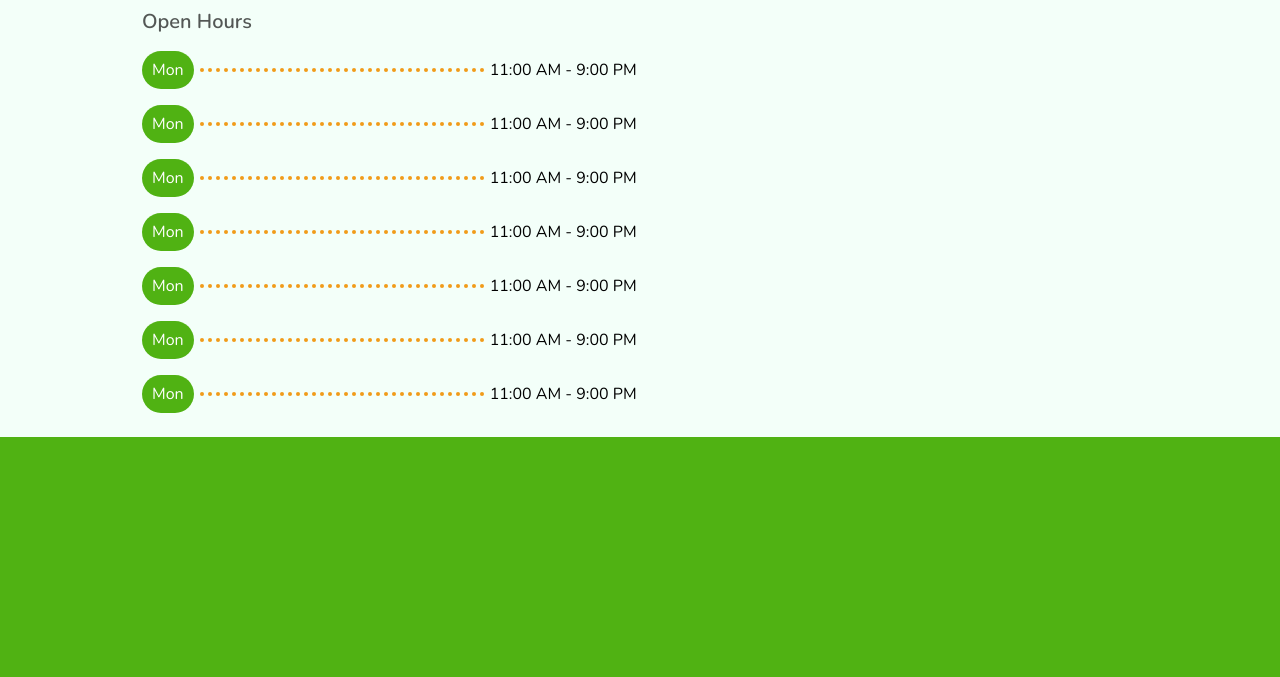
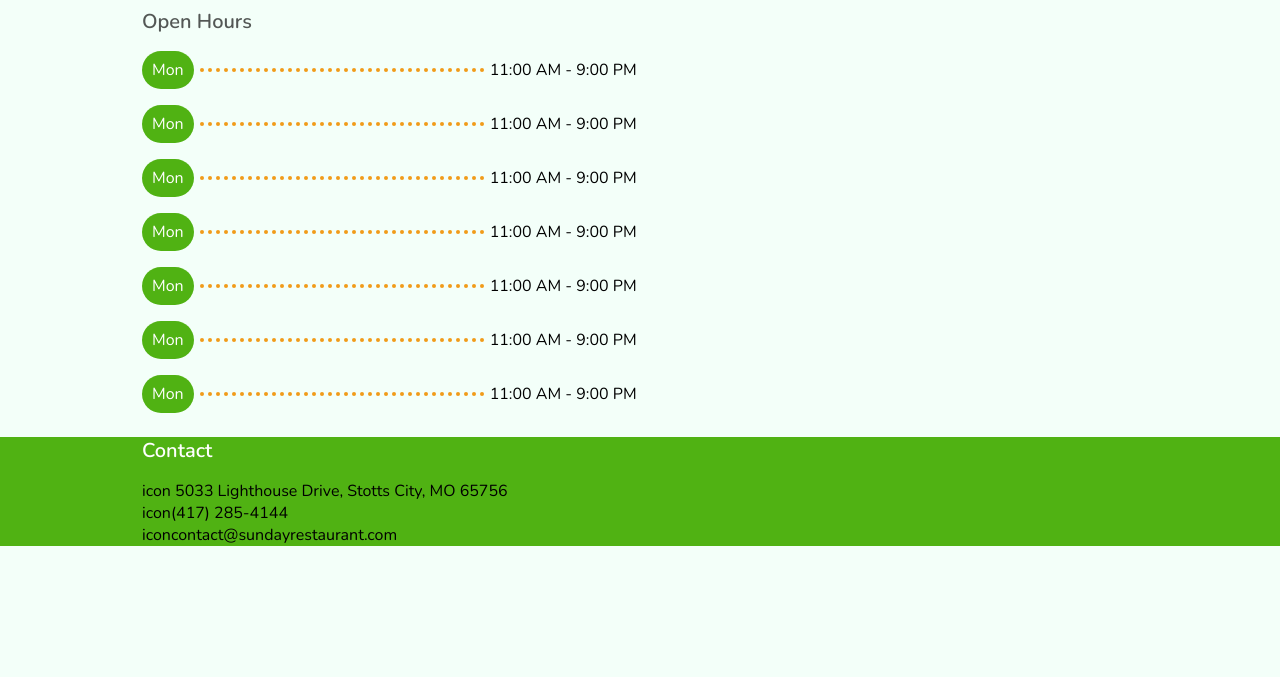
Before and after one commit to harounach/sunday-restaurant, a website built with Parcel: page src/index.html in a window 1280 px wide. Shown: the part 1880-2557 px from the top of the page. After the commit the page ends 2426 px from the top, so only its background shows below. Built offline with nearby package versions, Linux system fonts and the light colour scheme.

Commit message:
Add address to the footer

```diff
--- a/src/index.html
+++ b/src/index.html
@@ -278,8 +278,31 @@
         </section>
       </main>
     </div>
-    <footer class="footer"></footer>
-    <footer class="footer"></footer>
+    <footer class="footer">
+      <div class="container">
+        <div class="footer__section">
+          <h2 class="title title--primary">Contact</h2>
+        </div>
+        <div class="footer__section footer__sect--center">
+          <address class="address">
+            <p>
+              <span class="icon">icon</span>
+              <span class="address__address"
+                >5033 Lighthouse Drive, Stotts City, MO 65756</span
+              >
+            </p>
+            <p>
+              <span class="icon">icon</span
+              ><span class="address__phone">(417) 285-4144</span>
+            </p>
+            <p>
+              <span class="icon">icon</span
+              ><span class="address__email">contact@sundayrestaurant.com</span>
+            </p>
+          </address>
+        </div>
+      </div>
+    </footer>
     <script type="module" src="./js/app.js"></script>
   </body>
 </html>
--- a/src/sass/base/_base.scss
+++ b/src/sass/base/_base.scss
@@ -27,4 +27,9 @@ body {
   font-weight: 600;
   color: rgba($color: #000000, $alpha: 0.66);
   margin-bottom: 1rem;
+
+  // title--primary
+  &--primary {
+    color: vars.$on-primary-color;
+  }
 }
--- /dev/null
+++ b/src/sass/components/_address.scss
@@ -0,0 +1,15 @@
+// address
+.address {
+  font-style: normal;
+  // address__address
+  &__address {
+  }
+
+  // address__phone
+  &__phone {
+  }
+
+  // address__email
+  &__email {
+  }
+}
--- a/src/sass/components/_footer.scss
+++ b/src/sass/components/_footer.scss
@@ -2,6 +2,5 @@
 
 // footer
 .footer {
-  height: 120px;
   background-color: vars.$primary-color;
 }
--- a/src/sass/main.scss
+++ b/src/sass/main.scss
@@ -29,6 +29,7 @@
 @use "./components/gallery";
 @use "./components/open-hours";
 @use "./components/footer";
+@use "./components/address";
 
 // <pages>
 @use "./pages/home.scss";
```
